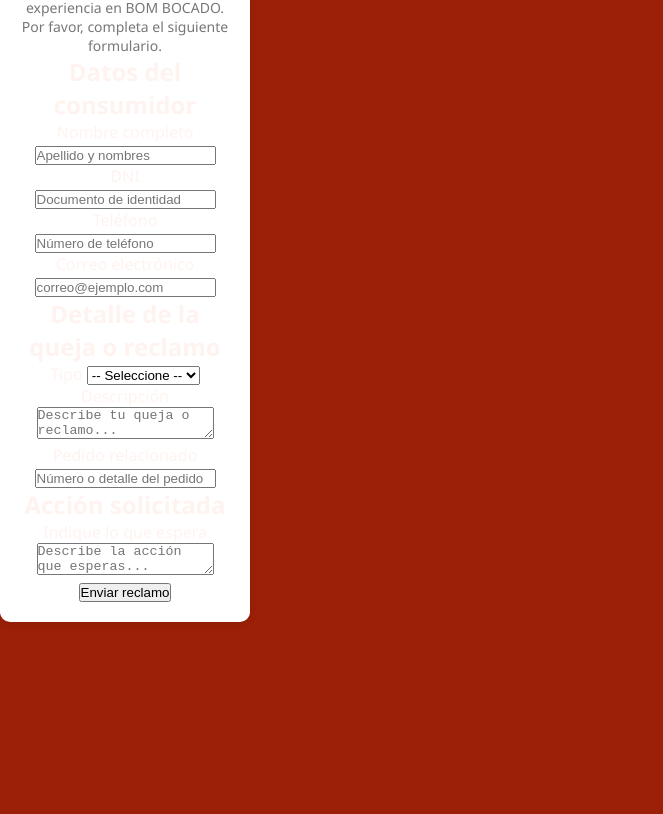
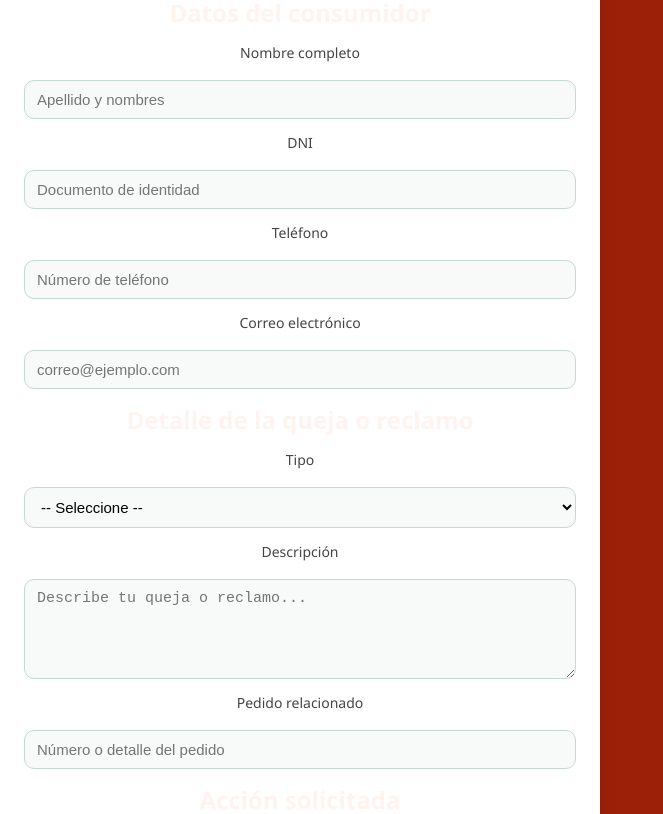
Before and after one commit to Alefer13/TECHGIRLS, a plain HTML site: page formulario.html in a window 1280 px wide. Shown: the part 149-963 px from the top of the page, without its empty margins (0-663 px from the left). Before the commit the page ends 800 px from the top, so only its background shows below. Drawn offline with Linux system fonts and the light colour scheme; files that its build step writes are made by us from their sources.

Commit message:
Update estilos.css

```diff
--- a/js/estilos.css
+++ b/js/estilos.css
@@ -425,3 +425,91 @@ nav {
     font-weight: bold;
     margin-top: 10px;
 }
+{
+  background: #fdf6f0; /* pastel crema */
+  margin: 0;
+  padding: 24px;
+  display: flex;
+  justify-content: center;
+  font-family: Arial, sans-serif;
+}
+
+.card {
+  width: 100%;
+  max-width: 600px;
+  background: #ffffff;
+  border-radius: 16px;
+  box-shadow: 0 6px 20px rgba(22,27,80,0.08);
+  padding: 24px;
+}
+
+h1 {
+  margin: 0 0 10px;
+  font-size: 24px;
+  color: #6c5b7b; /* pastel púrpura */
+}
+
+p.lead {
+  margin: 0 0 18px;
+  color: #7d7d7d;
+}
+
+form {
+  display: flex;
+  flex-direction: column;
+  gap: 14px;
+}
+
+label {
+  font-size: 14px;
+  color: #444;
+  margin-bottom: 4px;
+  display: block;
+}
+
+input, select, textarea, button {
+  font-size: 15px;
+  padding: 10px 12px;
+  border: 1px solid #c5d8d1; /* verde pastel suave */
+  border-radius: 10px;
+  background-color: #f8faf9; /* fondo muy claro */
+}
+
+input:focus, select:focus, textarea:focus {
+  outline: none;
+  border-color: #a3c4bc; /* verde agua pastel */
+  box-shadow: 0 0 0 3px rgba(163, 196, 188, 0.2);
+}
+
+textarea {
+  min-height: 100px;
+  resize: vertical;
+}
+
+button {
+  background: #a3c4bc; /* verde agua pastel */
+  color: #fff;
+  border: none;
+  cursor: pointer;
+  font-weight: bold;
+  transition: background 0.3s ease;
+}
+
+button:hover {
+  background: #50f3cd;
+}
+
+.entry {
+  border: 1px dashed #d3d3d3;
+  padding: 10px;
+  border-radius: 10px;
+  margin-top: 8px;
+  background: #fdfdfd;
+}
+
+/* Responsive: una columna en móviles */
+@media (max-width: 640px) {
+  form {
+    flex-direction: column;
+  }
+}
```
